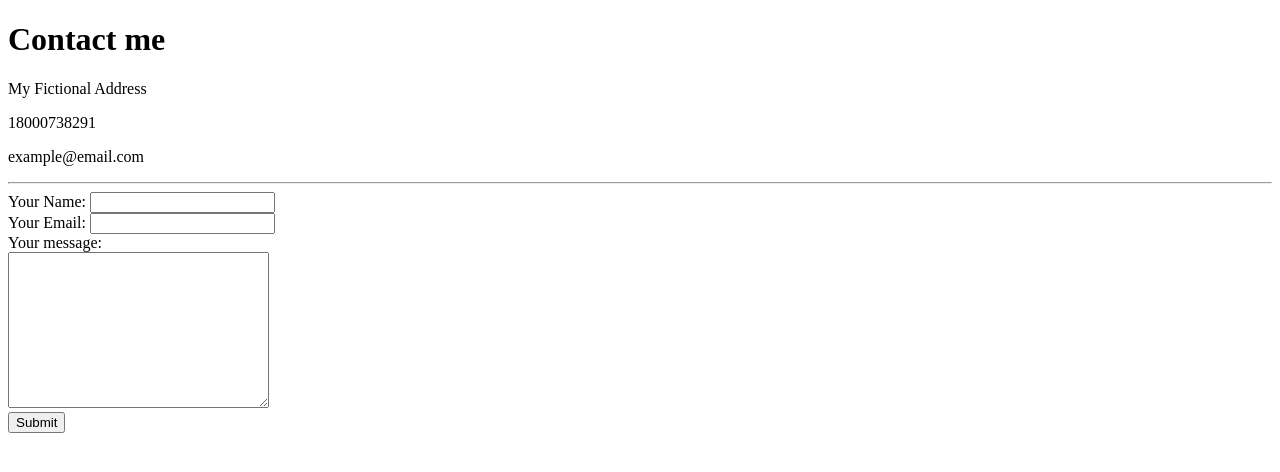
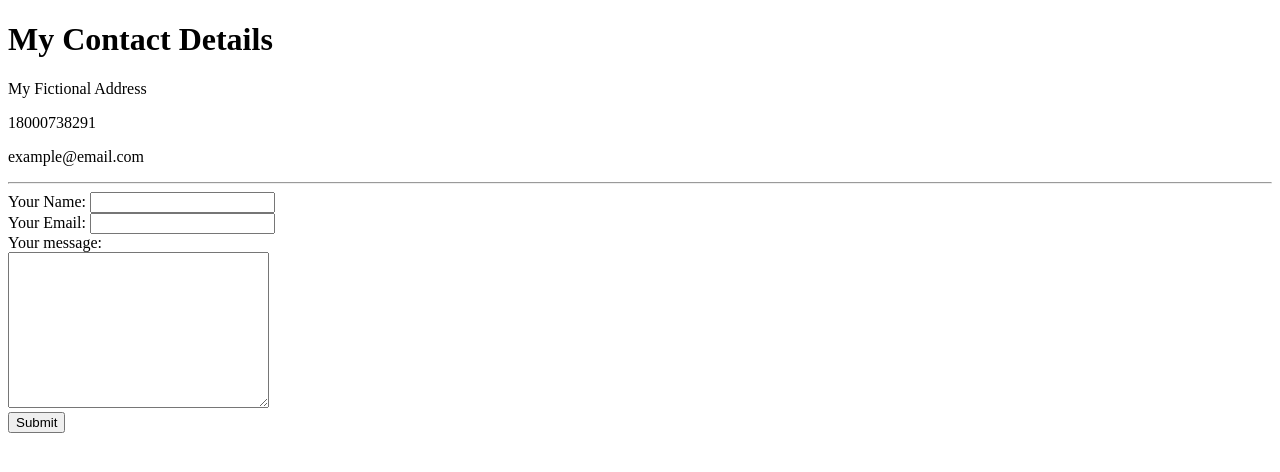
Before and after one commit to africanbushman/test-site, a plain HTML site: page Contact.html in a window 1280 px wide. Drawn offline with Linux system fonts and the light colour scheme.

Commit message:
update h1 in contact.html

```diff
--- a/Contact.html
+++ b/Contact.html
@@ -5,7 +5,7 @@
     <title>Contact Me</title>
   </head>
   <body>
-    <h1>Contact me</h1>
+    <h1>My Contact Details</h1>
     <p>My Fictional Address</p>
     <p>18000738291</p>
     <p>example@email.com</p>
```
